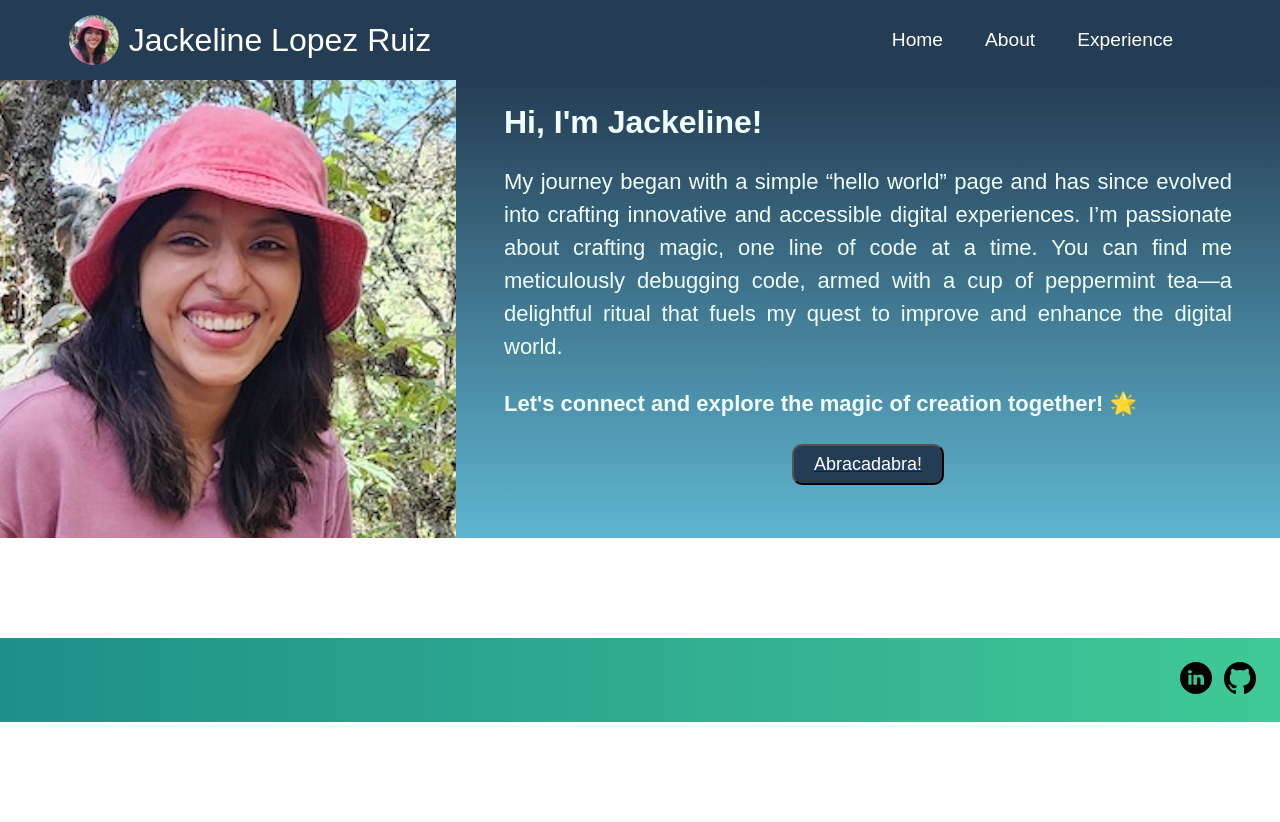
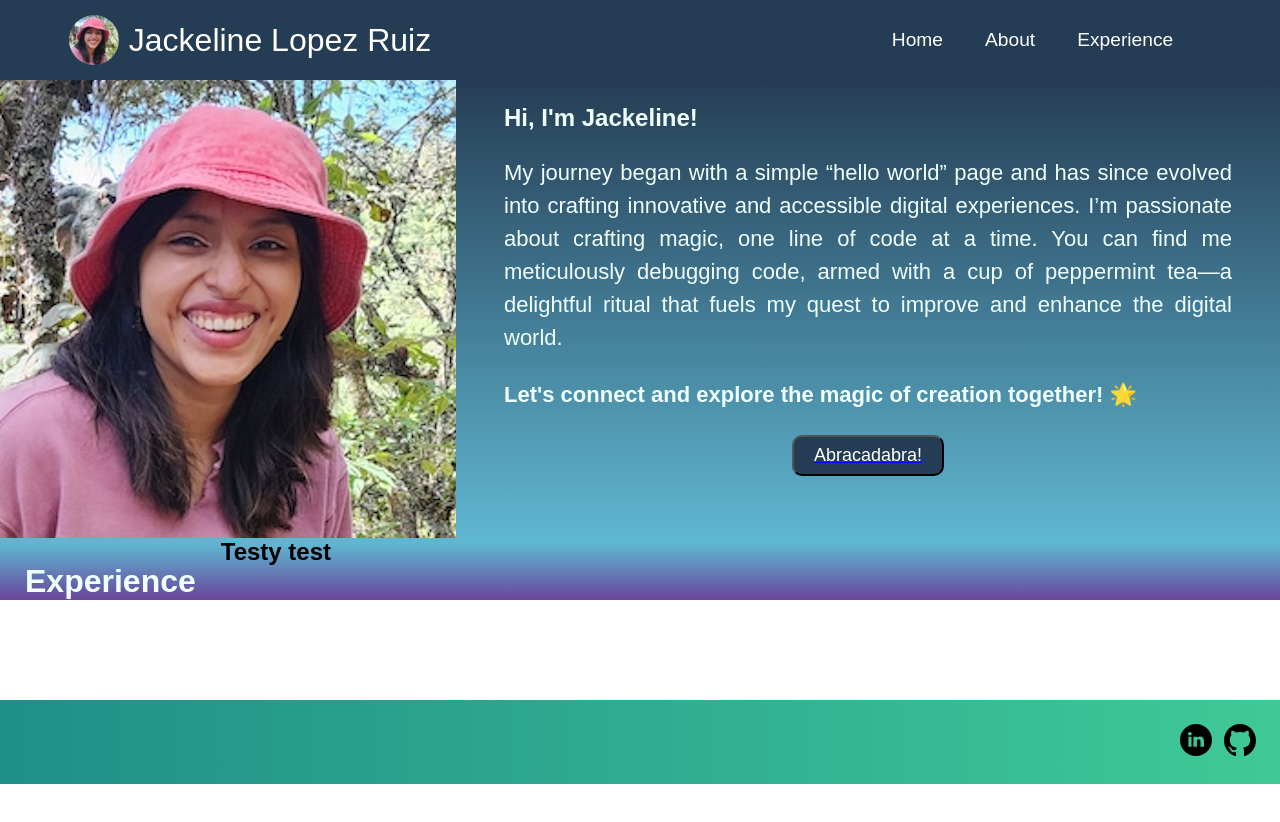
Before and after one commit to JLopezRuiz/website, a React (Create React App) app: page /#/ in a window 1280 px wide. Shown: the top 822 px of the page. Built offline with nearby package versions, Linux system fonts and the light colour scheme.

Commit message:
fixed navbar navigation; replaced div with section

```diff
--- a/package.json
+++ b/package.json
@@ -12,7 +12,9 @@
     "react": "^18.2.0",
     "react-dom": "^18.2.0",
     "react-helmet": "^6.1.0",
+    "react-helmet-async": "^1.3.0",
     "react-router-dom": "^6.14.1",
+    "react-router-hash-link": "^2.4.3",
     "react-scripts": "5.0.1",
     "react-scroll": "^1.9.0",
     "sass": "^1.63.6",
--- a/src/components/navbar/Navbar.js
+++ b/src/components/navbar/Navbar.js
@@ -1,13 +1,11 @@
 import React, { useState } from 'react';
-import { Link } from 'react-router-dom';
-import { Link as ScrollLink } from 'react-scroll';
+import { HashLink } from 'react-router-hash-link';
 import Cancel from '../../assets/icons/Cancel.svg';
 import WhiteMenuBar from '../../assets/icons/WhiteMenuBar.svg';
 import ProfilePic from '../../assets/images/profile-pic.png';
 import styles from './Navbar.module.scss';
 
 // TODO: make navbar transparent?, and pop-up on mouse over
-// DEBUG: link to Experience doesn't work when on a different page
 const Navbar = () => {
   const [click, setClick] = useState(false);
 
@@ -27,25 +25,25 @@ const Navbar = () => {
           </div>
           <ul className={click ? styles['nav-menu-active'] : styles['nav-menu']}>
             <li className={styles['nav-item']}>
-              <Link to="/" className={styles['nav-links']} onClick={closeMobileMenu}>
+              <HashLink smooth to="/#" className={styles['nav-links']} onClick={closeMobileMenu}>
                 Home
-              </Link>
+              </HashLink>
             </li>
             <li className={styles['nav-item']}>
-              <Link to="/about" className={styles['nav-links']} onClick={closeMobileMenu}>
+              <HashLink to="/about#top" smooth className={styles['nav-links']} onClick={closeMobileMenu}>
                 About
-              </Link>
+              </HashLink>
             </li>
             <li className={styles['nav-item']}>
-              <ScrollLink
-              to="experienceSection"
+              <HashLink
+              to="/#experienceSection"
               className={styles['nav-links']}
               onClick={closeMobileMenu}
-              spy={true}
+              // spy={true}
               smooth={true}
               duration={500}>
                 Experience
-              </ScrollLink>
+              </HashLink>
             </li>
           </ul>
         </div>
--- a/src/components/pages/about/About.js
+++ b/src/components/pages/about/About.js
@@ -8,10 +8,10 @@ const About = () => {
   const p3 = "Therefore, in an effort to take back some of my power, I requested access to some of my data that the WWW has collected from me. In this site, I share what I have learned about myself based on the data that services like Spotify, YouTube, Nintendo and others collected about me - a young, Latina, female consumer who plays too much Animal Crossing and downloads more podcasts than she could ever listen to.";
 
   return (
-    <div>
+    <section>
       <Title text="About" />
       <Content paragraphs={[p1, p2, p3]} />
-    </div>
+    </section>
   );
 };
 
--- a/src/components/pages/experience/Experience.js
+++ b/src/components/pages/experience/Experience.js
@@ -7,9 +7,9 @@ const Experience = () => {
   return (
     <div id="experienceSection" className={styles['experience-section']}>
       <Title text={"Experience"} className={styles['experience-section-label']} />
-      <div>
+      <section>
         <h2>Testy test</h2>
-      </div>
+      </section>
     </div>
   )
 }
--- a/src/components/pages/front-page/FrontPage.js
+++ b/src/components/pages/front-page/FrontPage.js
@@ -9,16 +9,16 @@ const FrontPage = () => {
     return (
         <div id="frontPage" className={styles['front-page']}>
             <img src={ProfilePic} alt="me, smiling at the camera with a pink bucket hat" className={styles['front-page-img']} />
-            <div>
+            <section>
                 <Title text="Hi, I'm Jackeline!" className={styles['front-page-title']} />
                 <p className={styles['front-page-text']}>
                     My journey began with  a simple “hello world” page and has since evolved into crafting innovative and accessible digital experiences. I’m passionate about crafting magic, one line of code at a time. You can find me meticulously debugging code, armed with a cup of peppermint tea—a delightful ritual that fuels my quest to improve and enhance the digital world.
                 </p>
-                <p className={styles['front-page-text']} style={{'font-weight': 'bold'}}>
+                <p className={styles['front-page-text']} style={{'fontWeight': 'bold'}}>
                     Let's connect and explore the magic of creation together! 🌟
                 </p>
                 <Button children={"Abracadabra!"} link={'/about'} className={styles['contact-btn']} />
-            </div>
+            </section>
         </div>
     )
 }
--- a/src/components/pages/front-page/FrontPage.module.scss
+++ b/src/components/pages/front-page/FrontPage.module.scss
@@ -29,7 +29,7 @@
     justify-content: center;
 }
 
-@media screen and (max-width: 500px) {
+@media screen and (max-width: 760px) {
    .front-page {
     flex-wrap: wrap;
     justify-content: center;
--- a/src/components/pages/home/Home.js
+++ b/src/components/pages/home/Home.js
@@ -1,11 +1,12 @@
 import React from 'react';
-// import Experience from '../experience/Experience';
+import Experience from '../experience/Experience';
 import FrontPage from '../front-page/FrontPage';
 
 const Home = () => {
   return (
     <div>
       <FrontPage />
+      <Experience />
     </div>
   );
 };
```
Also changed, not shown: 1 other file (tests, documents, lock files or other folders).
